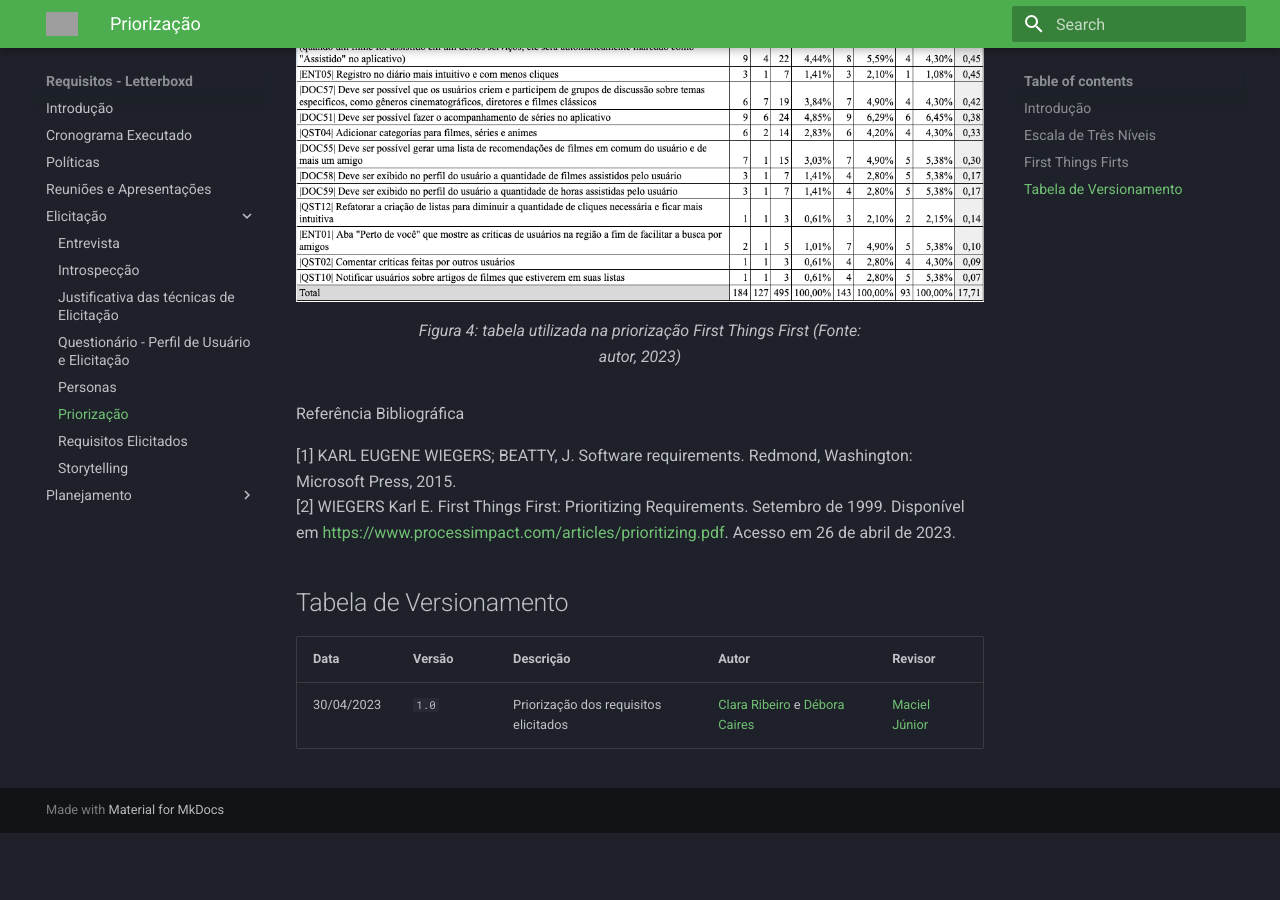
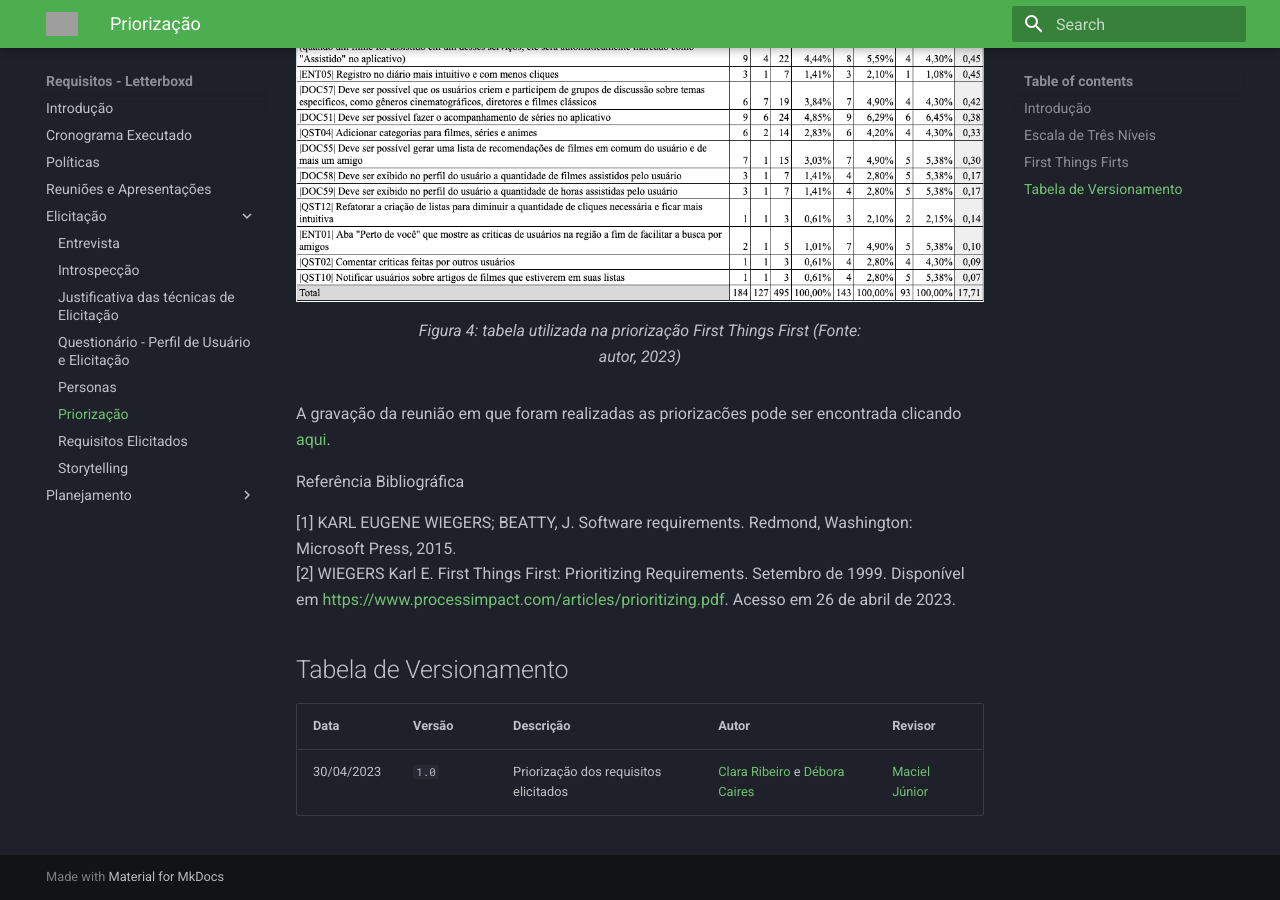
Before and after one commit to Requisitos-de-Software/2023.1-Letterboxd, an MkDocs documentation site: the page built from docs/Elicitação/priorizacao.md, in a window 1280 px wide and 900 px high, scrolled down 16770 px. Built offline with MkDocs 1.6.1 and Material for MkDocs 9.7.7, drawn with Linux system fonts in a browser that asks for light colours; before the commit the page ends 17603 px from its top, so only the background shows below that; grey boxes are pictures that could not be loaded.

Commit message:
adiciona gravação

```diff
--- a/docs/Elicitação/priorizacao.md
+++ b/docs/Elicitação/priorizacao.md
@@ -198,6 +198,8 @@ O resultado da priorização pode ser visualizado na Figura 4:
   <figcaption>Figura 4: tabela utilizada na priorização First Things First (Fonte: autor, 2023)</figcaption>
 </figure>
 
+A gravação da reunião em que foram realizadas as priorizacões pode ser encontrada clicando [aqui](https://youtu.be/-rLBRrg-zt4).
+
 Referência Bibliográfica
 
 <a id="ancora1"></a>[1] KARL EUGENE WIEGERS; BEATTY, J. Software requirements. Redmond, Washington: Microsoft Press, 2015.
```
